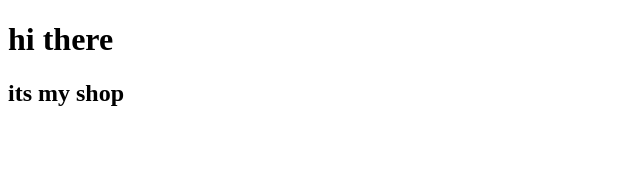
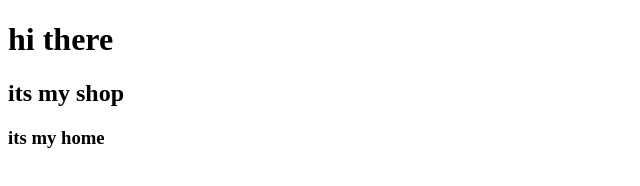
Before and after one commit to sahar165/secces, a plain HTML site: page shope.html in a window 1280 px wide. Shown: the whole page, without its empty margins (0-640 px from the left). Drawn offline with Linux system fonts and the light colour scheme.

Commit message:
add my home

```diff
--- a/shope.html
+++ b/shope.html
@@ -9,5 +9,6 @@
 <body>
     <h1>hi there</h1>
     <h2>its my shop</h2>
+    <h3>its my home</h3>
 </body>
 </html>
```
